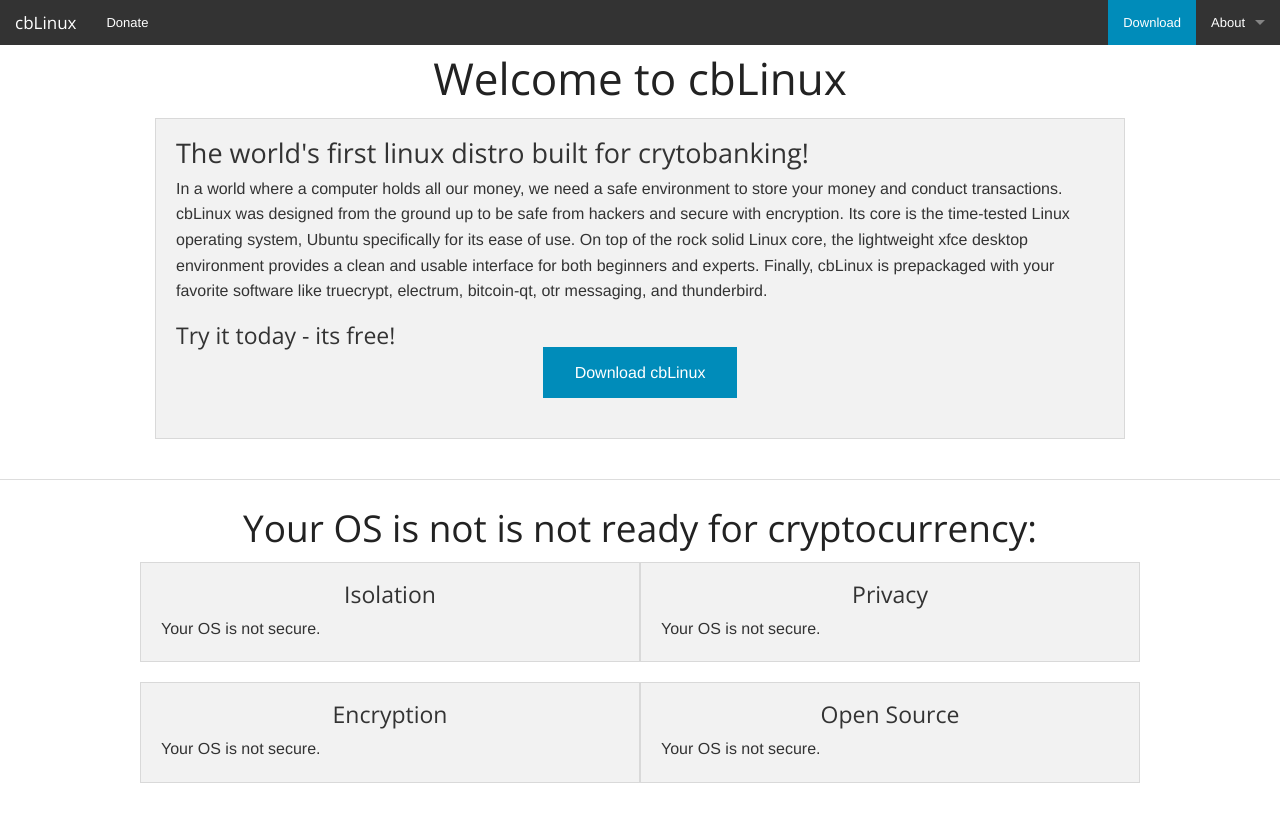
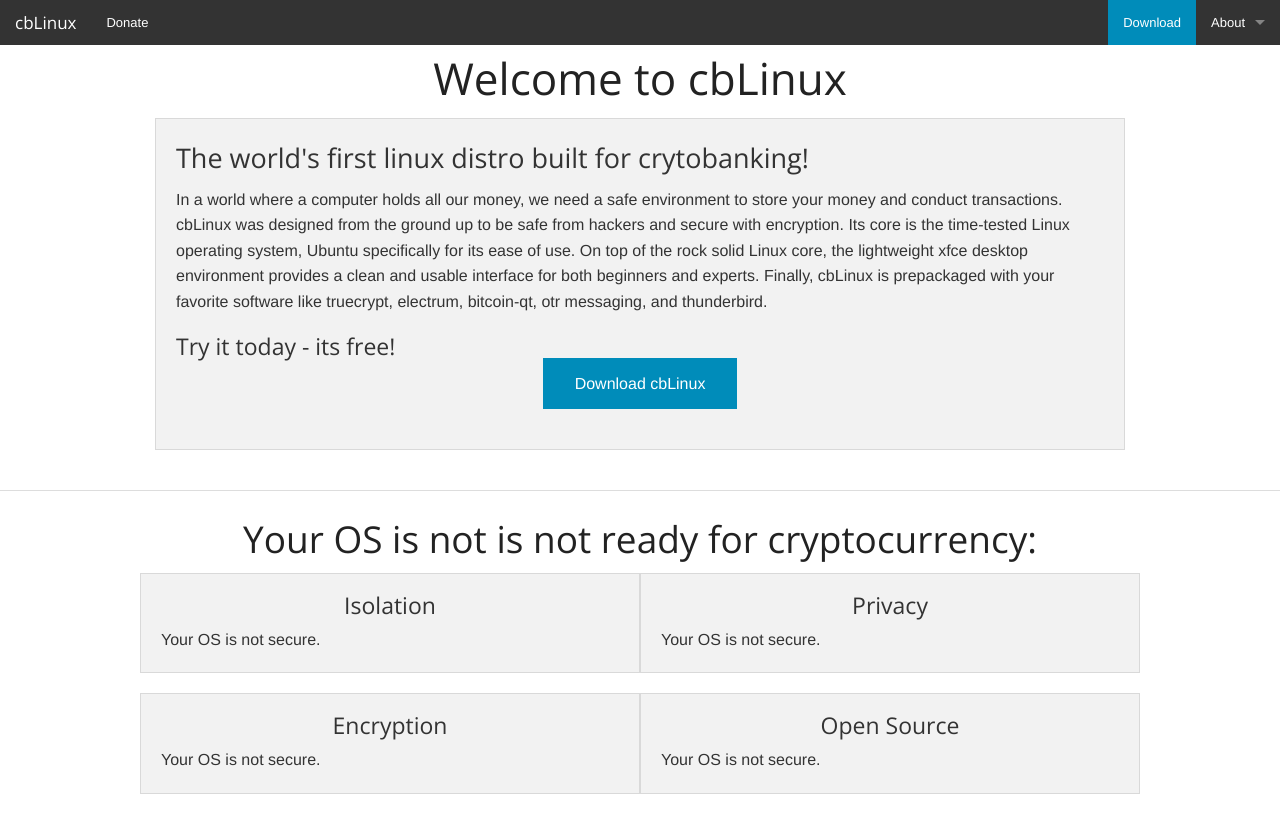
Before and after one commit to Stuart4/cbLinux, a plain HTML site: page index.html in a window 1280 px wide. Drawn offline with nearby package versions, Linux system fonts and the light colour scheme.

Commit message:
subheads subheader

```diff
--- a/index.html
+++ b/index.html
@@ -46,7 +46,7 @@
     <div class="row">
       <div class="large-12 columns">
       	<div class="panel">
-	        <h3>The world's first linux distro built for crytobanking!</h3>
+	        <h3 class="subheader">The world's first linux distro built for crytobanking!</h3>
 	        <p>In a world where a computer holds all our money, we need a safe environment to store your money and conduct transactions. cbLinux was designed from the ground up to be safe from hackers and secure with encryption. Its core is the time-tested Linux operating system, Ubuntu specifically for its ease of use. On top of the rock solid Linux core, the lightweight xfce desktop environment provides a clean and usable interface for both beginners and experts. Finally, cbLinux is prepackaged with your favorite software like truecrypt, electrum, bitcoin-qt, otr messaging, and thunderbird.</p>
           <h4>Try it today - its free! <center><a class="button medium" href="#">Download cbLinux</a></center></h4>
       	</div>
```
